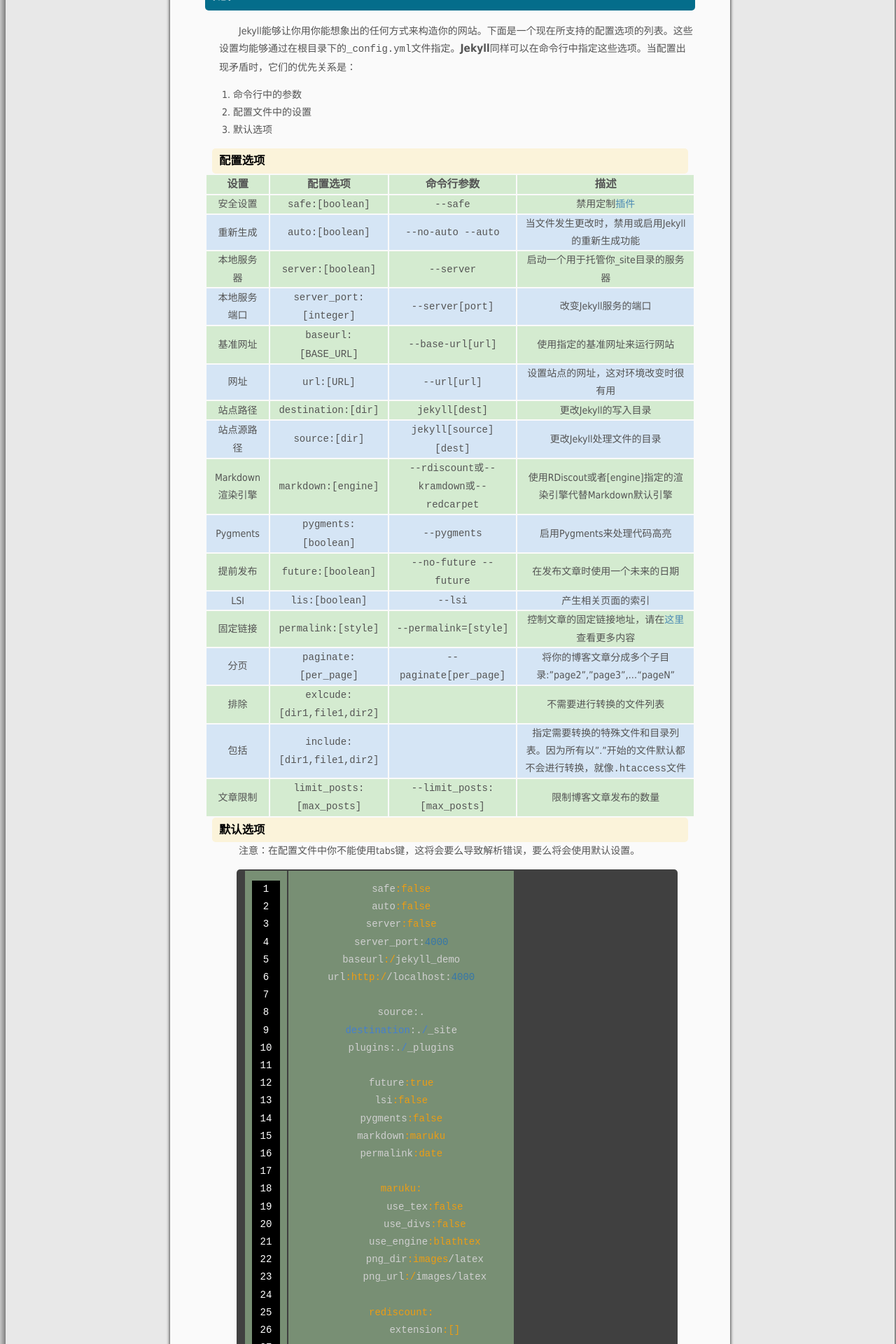
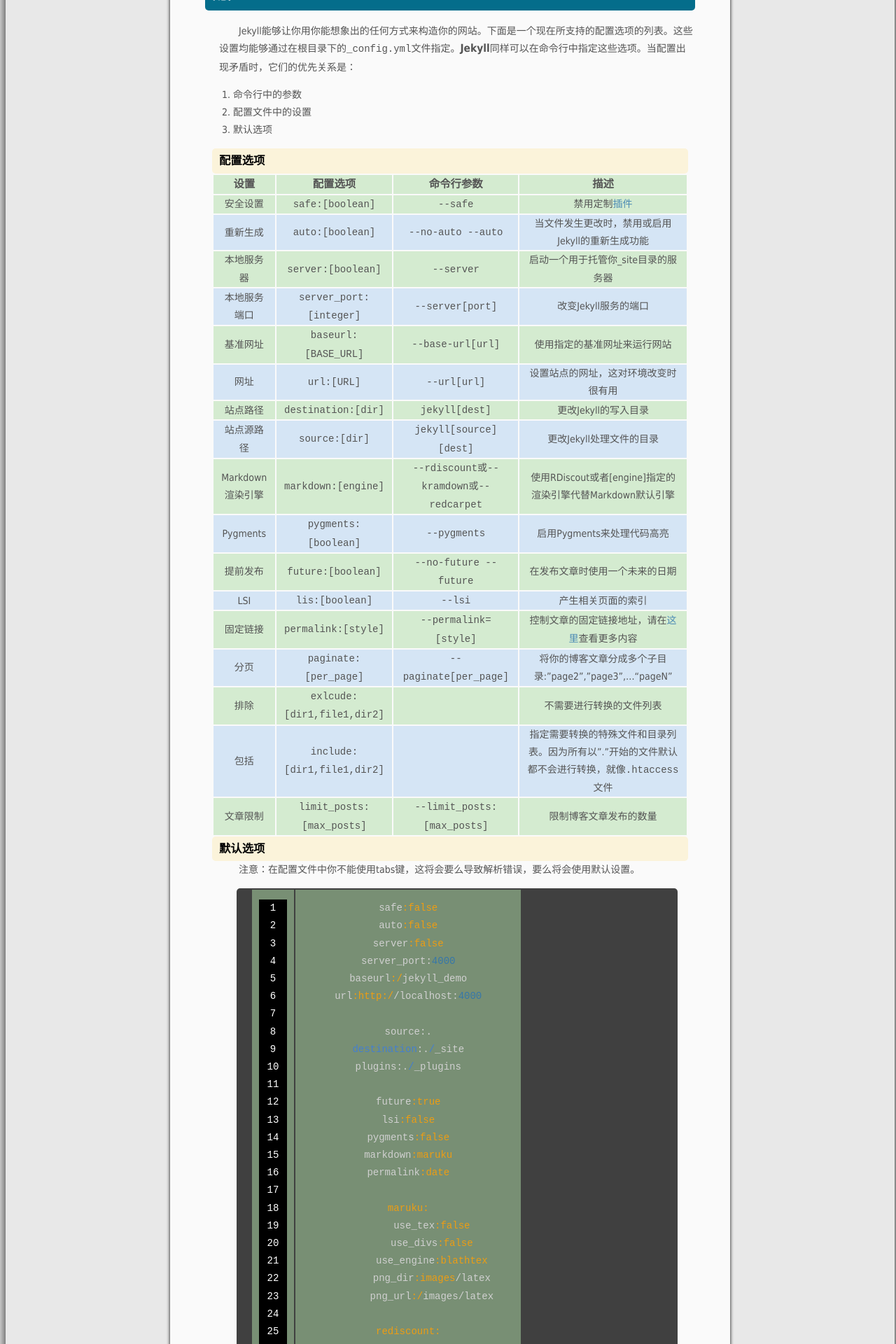
Before and after one commit to flyaway1217/flyaway1217.github.com, a Jekyll site: the page built from _posts/2012-11-28-Jekyll-Wiki-Configuration.md, in a window 1280 px wide. Shown: the part 404-2324 px from the top of the page at 70% size. Built offline with Jekyll 4.4.1, drawn with Linux system fonts in a browser that asks for light colours.

Commit message:
update the style of the table

```diff
--- a/css/post.css
+++ b/css/post.css
@@ -146,6 +146,13 @@
 #post #content table td{
 	text-align:center;
 	padding:0 10px 0 10px;
+}
+
+#post #content table {
+	margin:0 10px 0 10px;
+}
+
+#post #content table th {
 }
 
 #post #content table tr:nth-of-type(even) {
```
